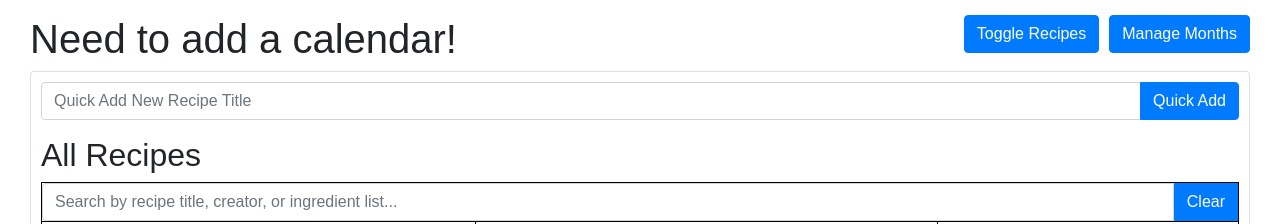
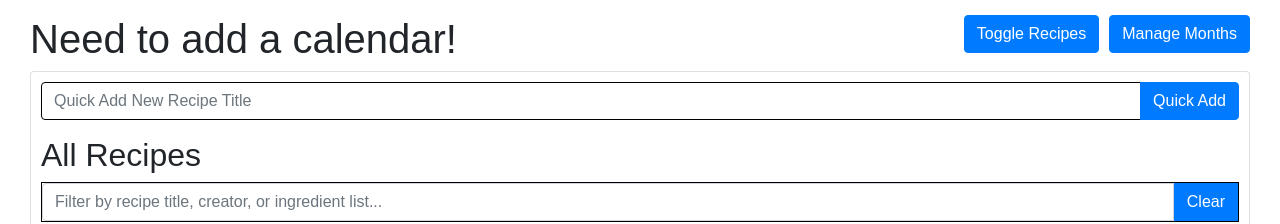
Before and after one commit to Myoldmopar/Cait.Rocks, a Django app: page /planner/ in a window 1280 px wide, after a click on "Toggle Recipes". Shown: the part 66-290 px from the top of the page. Run offline with Django 3.2, Linux system fonts and the light colour scheme; the visitor is signed in with stand-in values (Sample User, id 1); parts of the project's set-up code (start-up, migrations or seed data) failed here and were passed over; some libraries are stand-ins or nearby versions.

Commit message:
Prep for 0.8 (#108)
* Minor style updates

* About page minor tweak

* Clean up a bit more style; increment to 0.8; ready to deploy

```diff
--- a/recipes/static/recipes/css/cait_rocks.css
+++ b/recipes/static/recipes/css/cait_rocks.css
@@ -19,21 +19,6 @@ body {
     display: none;
 }
 
-#recipe_filter_group {
-    border: 1px solid black;
-    border-bottom-width: 0;
-}
-
-#recipe_filter_clear_button {
-    border-radius: 0;
-    float: right;
-}
-
-#recipe_table_container {
-    overflow: auto;
-    max-height: 350px;
-}
-
 #month_table {
     table-layout: fixed;
 }
--- a/recipes/static/recipes/css/planner.css
+++ b/recipes/static/recipes/css/planner.css
@@ -43,6 +43,7 @@
 .recipe_select {
     border-top-left-radius: 5px !important;
     border-bottom-left-radius: 5px !important;
+    border: 1px solid #888888;
 }
 
 .clear_recipe_button {
@@ -65,3 +66,22 @@
 .small_bottom_margin {
     margin-bottom: 4px;
 }
+
+#recipe_filter_group {
+    border: 1px solid black;
+    margin-bottom: 2px;
+}
+
+#recipe_filter_clear_button {
+    border-radius: 0;
+    float: right;
+}
+
+#recipe_table_container {
+    overflow: auto;
+    max-height: 350px;
+}
+
+#blank_recipe_title {
+    border: 1px solid black;
+}
--- a/recipes/templates/common/home.html
+++ b/recipes/templates/common/home.html
@@ -9,7 +9,7 @@
 
                 <h1 id="welcome">Welcome!</h1>
                 <p>This is a website where we keep our recipes and organize our meal planning. It is very much a work in
-                    progress, and has only been alive for a few weeks, but it's coming around fast!</p>
+                    progress, and has only been alive for a couple months, but it's coming around!</p>
 
                 <h1>What can I do here?</h1>
                 <p>If you have an account, go to your <a href="{% url 'planner:planner-list' %}">planner</a>, and you
--- a/recipes/templates/recipes/planner.html
+++ b/recipes/templates/recipes/planner.html
@@ -51,7 +51,7 @@
 
             <div id="recipe_filter_group" class="input-group">
                 <input type="text" class="form-control" ng-model="filterText" ng-change="filter_table_rows()"
-                       placeholder="Search by recipe title, creator, or ingredient list..."/>
+                       placeholder="Filter by recipe title, creator, or ingredient list..."/>
                 <span class="input-group-btn">
                     <button id="recipe_filter_clear_button" class="btn btn-primary" type="button"
                             ng-click="clear_filter()">Clear</button>
--- a/tox.ini
+++ b/tox.ini
@@ -16,8 +16,8 @@ deps = flake8
 commands = flake8 {toxinidir}
 
 [testenv:python]
+deps = -r{toxinidir}/requirements.txt
 commands = coverage run manage.py test
-deps = -r{toxinidir}/requirements.txt
 
 [testenv:structure]
 whitelist_externals = bash
```
Also changed, not shown: recipes/templates/common/about.html (+12 -8 lines), reciplees/settings.py (+3 -8 lines).
